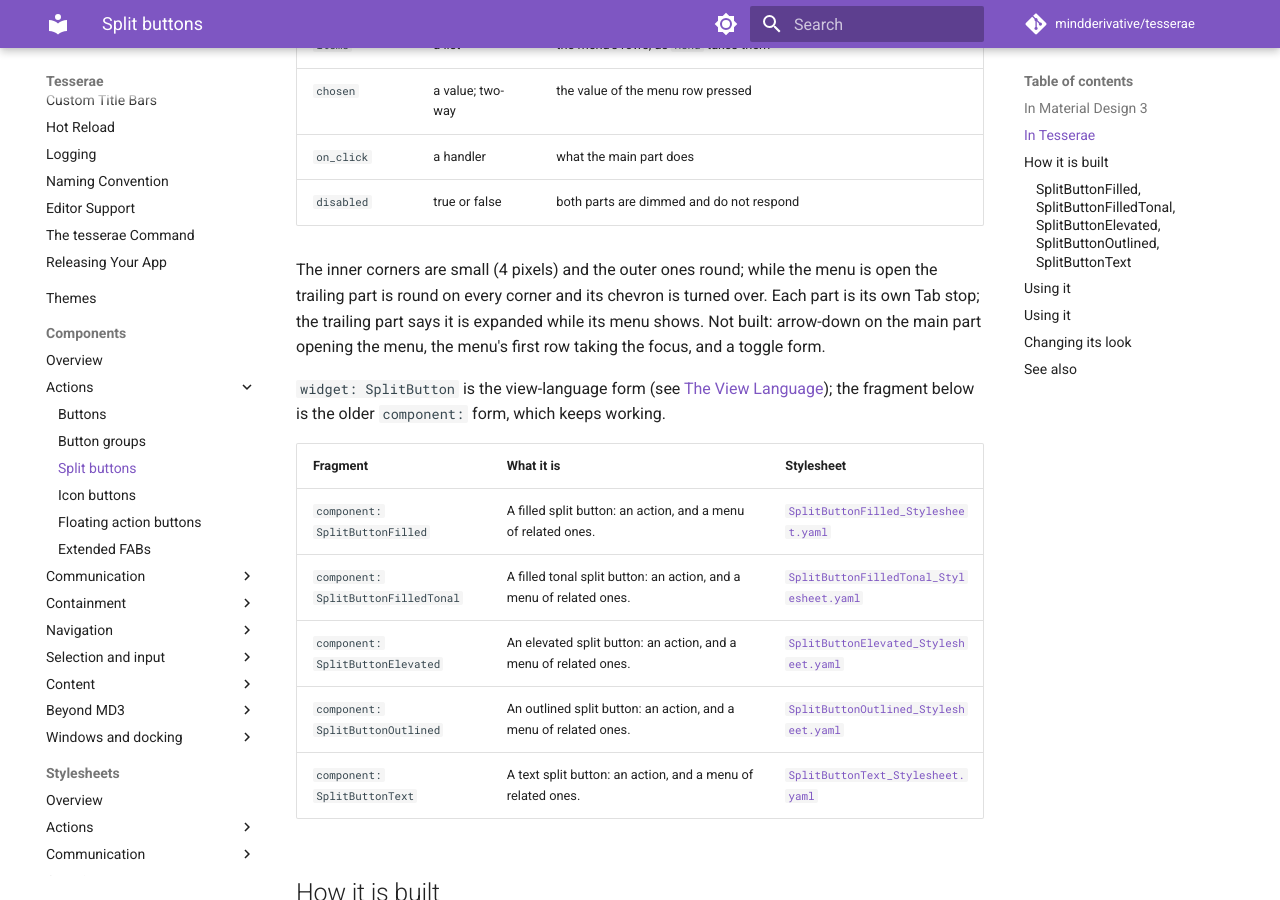
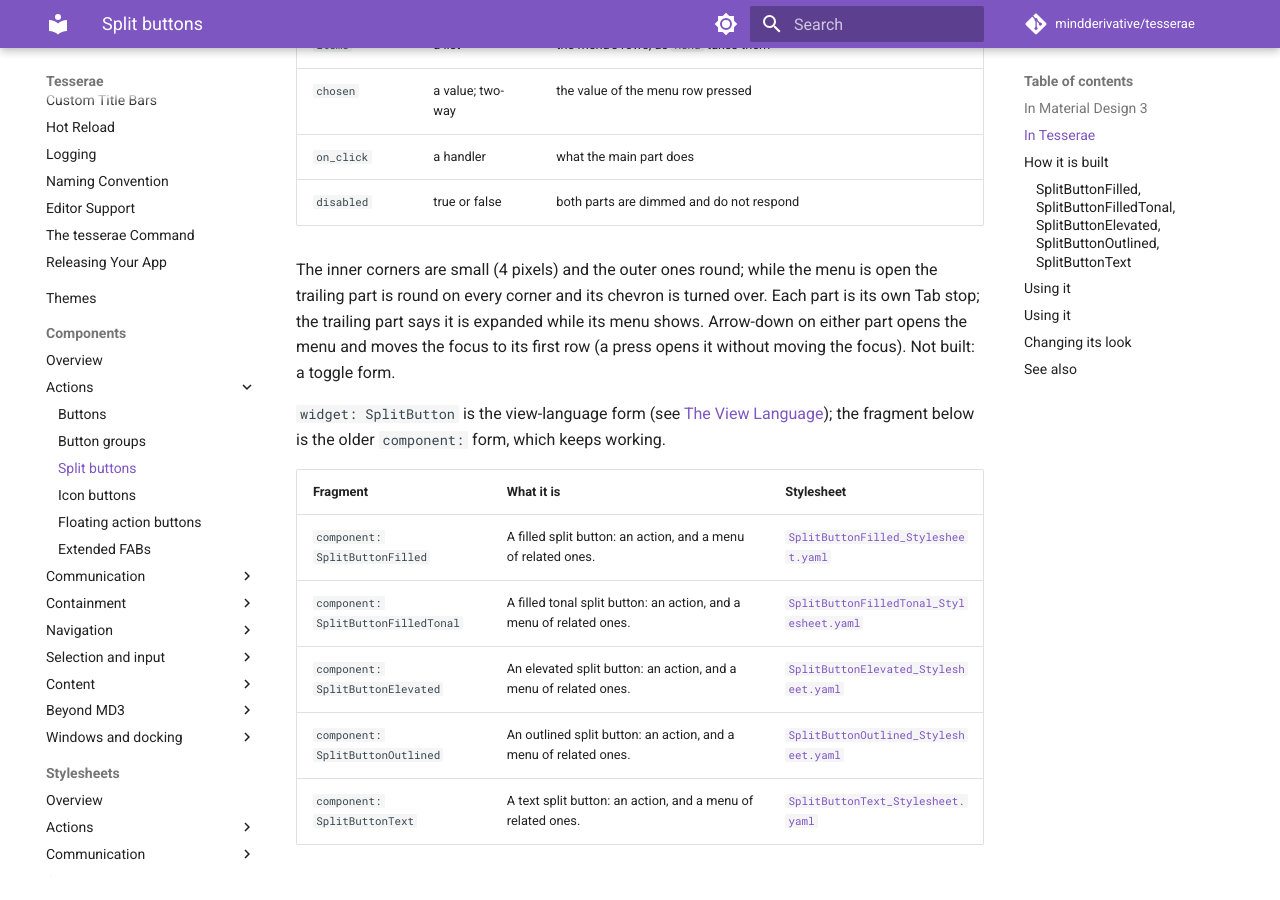
Before and after one commit to mindderivative/tesserae, an MkDocs documentation site: the page built from docs/components/split-buttons.md, in a window 1280 px wide and 900 px high, scrolled down 640 px. Built offline with MkDocs 1.6.1 and Material for MkDocs 9.7.7, drawn with Linux system fonts in a browser that asks for light colours; comment, search, counter and statistics services are not loaded.

Commit message:
0.5.0 #124 #128: regenerate the SplitButton page and the widget schema
Co-Authored-By: Claude Sonnet 5.5 <noreply@anthropic.com>

```diff
--- a/docs/components/split-buttons.md
+++ b/docs/components/split-buttons.md
@@ -21,8 +21,8 @@ trailing chevron opens the others.
 | `disabled` | true or false | both parts are dimmed and do not respond |
 
 The inner corners are small (4 pixels) and the outer ones round; while the menu is open the trailing part is round on every corner and its chevron is turned over. Each part is its
-own Tab stop; the trailing part says it is expanded while its menu shows. Not built: arrow-down on the main part opening the menu, the menu's first row taking the focus, and a
-toggle form.
+own Tab stop; the trailing part says it is expanded while its menu shows. Arrow-down on either part opens the menu and moves the focus to its first row (a press opens it
+without moving the focus). Not built: a toggle form.
 
 `widget: SplitButton` is the view-language form (see [The View Language](../guide/view-language.md)); the fragment below is the older `component:` form, which keeps working.
 
```
Also changed, not shown: 1 other file.
